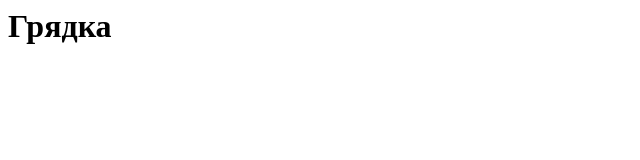
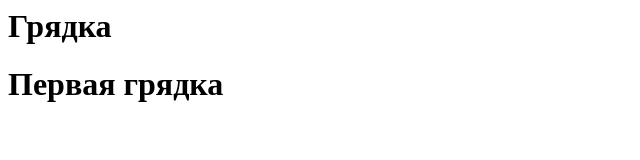
Before and after one commit to Tonypz/Garden, a plain HTML site: page index.html in a window 1280 px wide. Shown: the whole page, without its empty margins (0-640 px from the left). Drawn offline with Linux system fonts and the light colour scheme.

Commit message:
Two commit

```diff
--- a/index.html
+++ b/index.html
@@ -4,5 +4,6 @@
 </head>
 <body>
 	<h1> Грядка </h1>
+	<h1> Первая грядка </h1>
 </body>
 </html>
```
